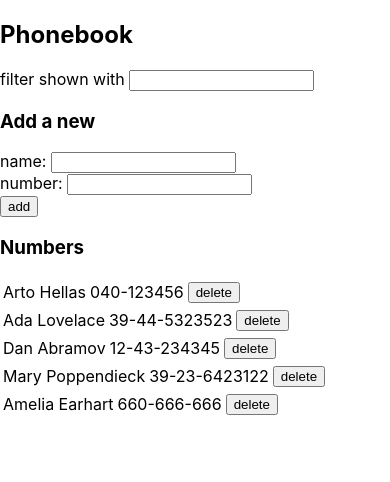
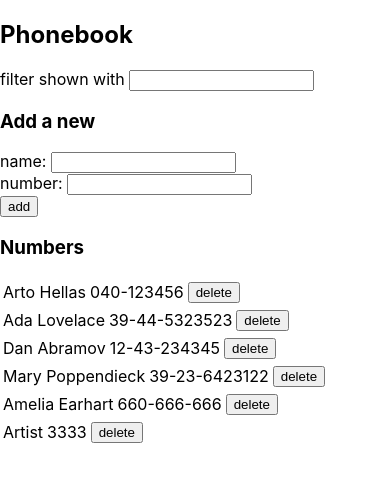
Before and after one commit to decorouz/Full-Stack-Open-2020, a React (Create React App) app in the folder part2/phonebook/: page / in a window 390 px wide. Shown: the top 482 px of the page. Built offline with nearby package versions, Linux system fonts and the light colour scheme; data requests are answered from the project's data file; the HTML template or start-up script is replaced by a standard one.

Commit message:
2.18* phonebook

```diff
--- a/part2/phonebook/db.json
+++ b/part2/phonebook/db.json
@@ -24,6 +24,12 @@
       "name": "Amelia Earhart",
       "number": "660-666-666",
       "id": 10
+    },
+    {
+      "name": "Artist",
+      "number": "3333",
+      "date": "2020-03-25T19:18:45.765Z",
+      "id": 11
     }
   ]
 }
--- a/part2/phonebook/src/components/AddContact.js
+++ b/part2/phonebook/src/components/AddContact.js
@@ -23,7 +23,19 @@ const AddContact = ({
       p => p.name.toLowerCase() === newPerson.name.toLowerCase().trim()
     );
     if (isFound) {
-      window.alert(`${newName.trim()} is already added to phonebook`);
+      const id = isFound.id;
+
+      if (
+        window.confirm(
+          `${newName} is already added to phonebook. Do you want to replace the old number with a new one?`
+        )
+      ) {
+        phoneBookServices.update(id, newPerson).then(returnedPerson => {
+          setPersons(
+            persons.map(person => (person.id !== id ? person : returnedPerson))
+          );
+        });
+      }
     } else {
       phoneBookServices.create(newPerson).then(returnedContact => {
         setPersons(persons.concat(returnedContact));
```
